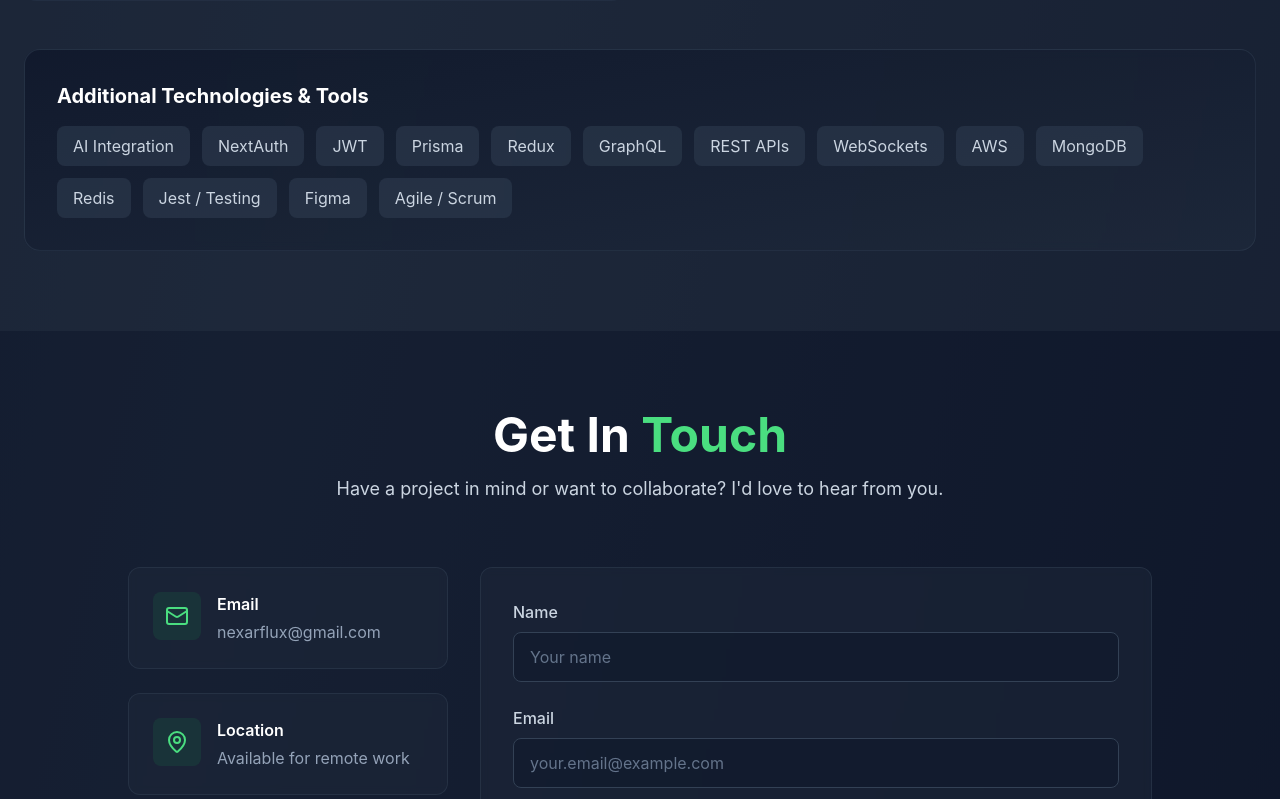
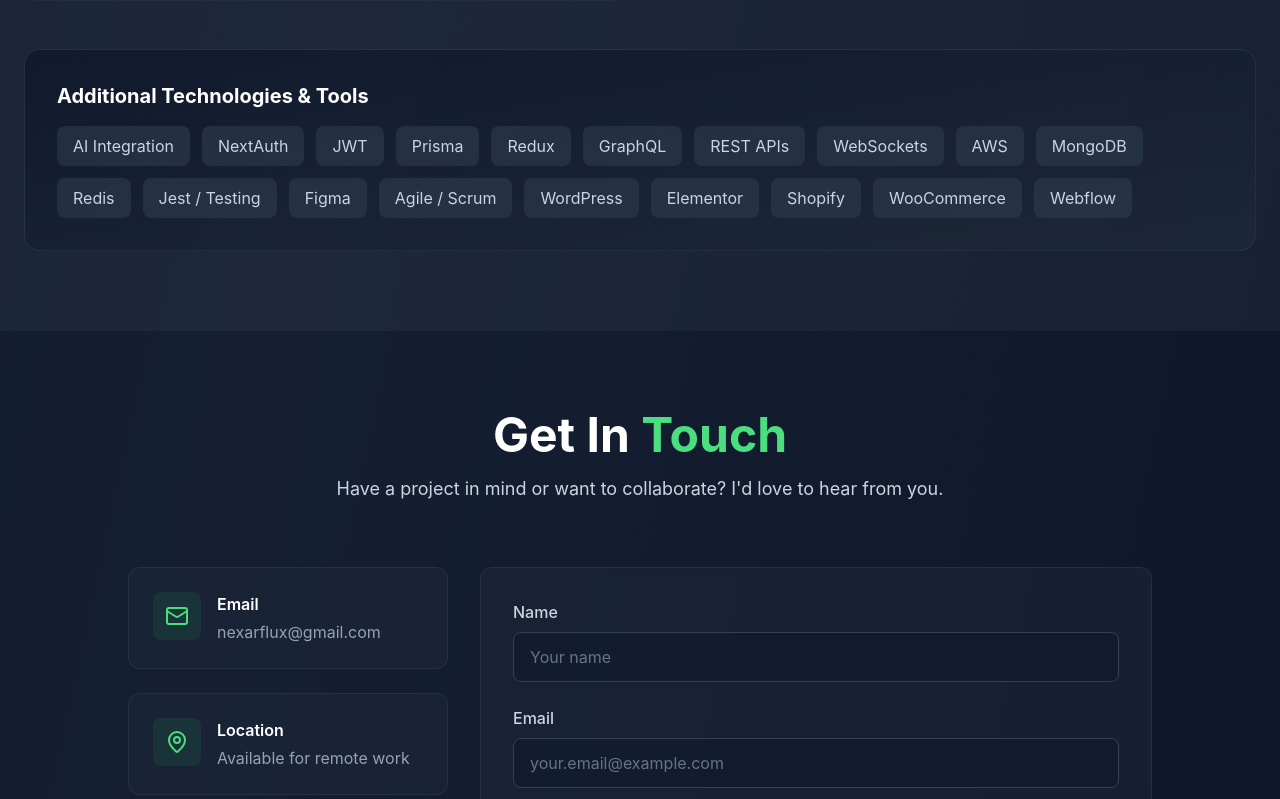
Before and after one commit to Adeayointech/nexarfluX, a Next.js app: page / in a window 1280 px wide. Shown: the part 4321-5120 px from the top of the page. Built offline with nearby package versions, Linux system fonts and the light colour scheme.

Commit message:
Add CMS platforms (WordPress, Elementor, Shopify, WooCommerce, Webflow) to skills section

```diff
--- a/src/components/Skills.tsx
+++ b/src/components/Skills.tsx
@@ -120,6 +120,11 @@ export default function Skills() {
                 'Jest / Testing',
                 'Figma',
                 'Agile / Scrum',
+                'WordPress',
+                'Elementor',
+                'Shopify',
+                'WooCommerce',
+                'Webflow',
               ].map((tech, index) => (
                 <span
                   key={index}
```
